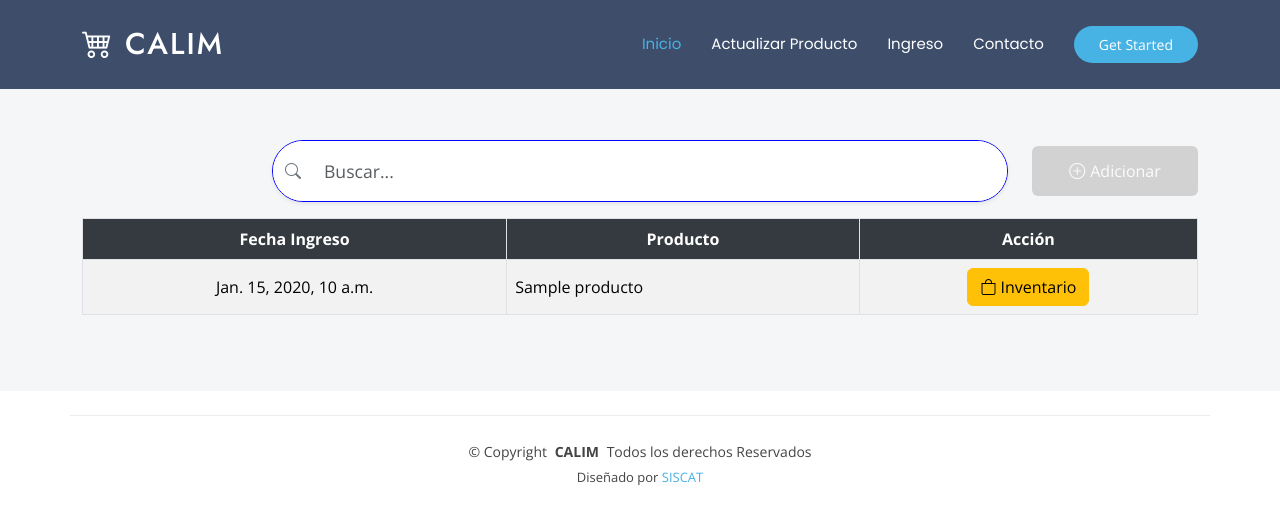
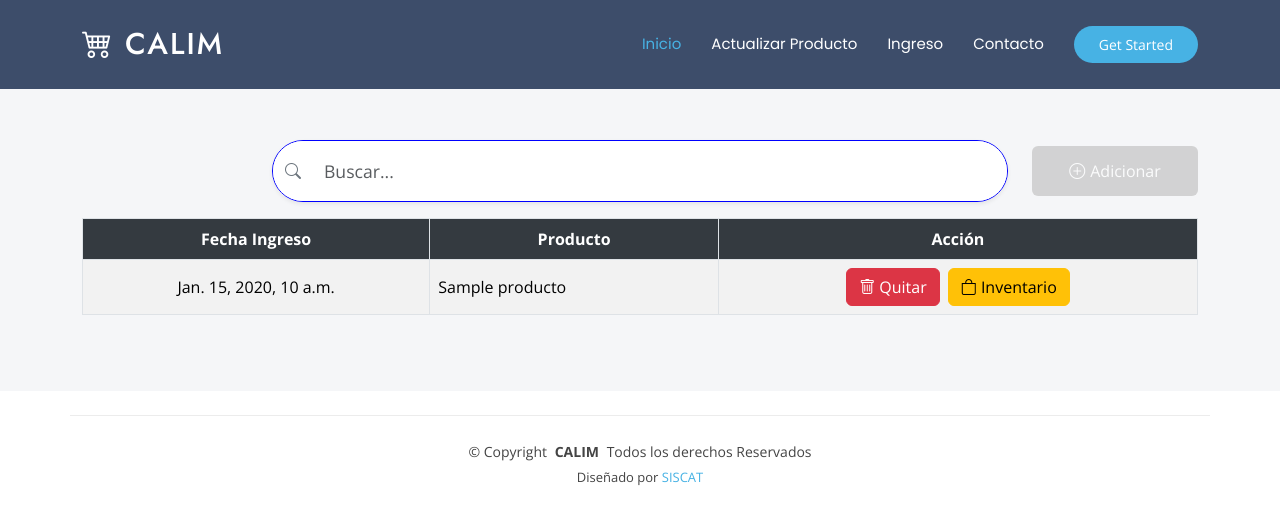
Before and after one commit to ecatunta/djang-calim, a Django app: template appcalim/templates/ingreso.html in a window 1280 px wide. Shown: the top 525 px of the page. Run offline with Django 3.2, Linux system fonts and the light colour scheme; the template is opened without the code that fills it: most values are stand-ins (such as "Sample title", 1, 10 or a date in 2020); some libraries are stand-ins or nearby versions.

Commit message:
modal ingreso

```diff
--- a/appcalim/templates/ingreso.html
+++ b/appcalim/templates/ingreso.html
@@ -182,12 +182,11 @@ Ingreso
                                     </button>-->
 
                                     <div class="d-inline-flex gap-2">
-                                        <!--<button class="btn btn-danger ingreso_quitar">
+                                        <button class="btn btn-danger ingreso_quitar">
                                             <i class="bi bi-trash d-inline d-md-none"></i>
                                             <i class="bi bi-trash d-none d-md-inline"></i>
                                             <span class="d-none d-md-inline">Quitar</span>
                                         </button>
-                                    -->
 
                                         <button class="btn btn-warning inventario_ingreso">
                                             <i class="bi bi-bag d-inline d-md-none"></i>
--- a/static/js/busqueda.js
+++ b/static/js/busqueda.js
@@ -745,11 +745,11 @@ document.addEventListener('DOMContentLoaded', function () {
         btn_generaItem.disabled = false;
         */
 
-        /*
+
         // Configurar temporizador de 5 segundos
         // let typingTimer;
-
         clearTimeout(typingTimer);
+
 
         typingTimer = setTimeout(function () {
             // Desactivar el campo después de 5 segundos
@@ -765,7 +765,6 @@ document.addEventListener('DOMContentLoaded', function () {
             btn_actualizarUnidad.disabled = false;
             btn_aceptar_ingreso.disabled = false;
         }, 5000);
-        */
 
     });
 
```
